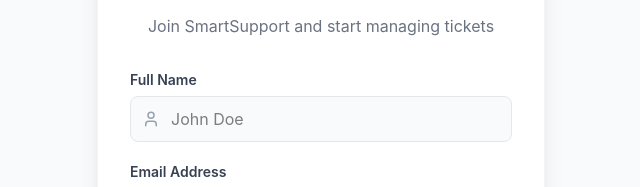
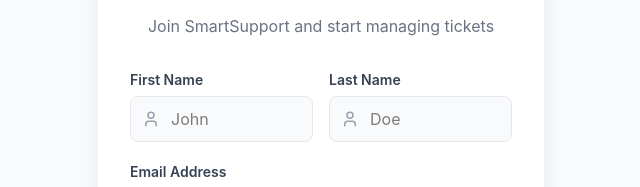
Before and after one commit to hamza-iddou/SmartSupport-Ofppt-Pfe, a React (Vite) app in the folder FrontEnd/: page /register in a window 1280 px wide. Shown: the part 180-367 px from the top of the page, without its empty margins (319-959 px from the left). Built offline with nearby package versions, Linux system fonts and the light colour scheme.

Commit message:
fix register

```diff
--- a/FrontEnd/src/context/AuthContext.jsx
+++ b/FrontEnd/src/context/AuthContext.jsx
@@ -35,8 +35,8 @@
     return response.data;
   };
 
-  const register = async (name, email, password) => {
-    const response = await api.post('/register', { name, email, password });
+  const register = async (name, lastName, email, password) => {
+    const response = await api.post('/register', { name, last_name: lastName, email, password });
     const { token, user } = response.data;
     localStorage.setItem('token', token);
     setToken(token);
--- a/FrontEnd/src/pages/Login.jsx
+++ b/FrontEnd/src/pages/Login.jsx
@@ -19,7 +19,12 @@
       await login(email, password);
       navigate('/workspaces');
     } catch (err) {
-      setError(err.response?.data?.message || 'Login failed. Please check your credentials.');
+      if (err.response?.data?.errors) {
+        const validationErrors = Object.values(err.response.data.errors).flat().join(' ');
+        setError(validationErrors);
+      } else {
+        setError(err.response?.data?.msg || err.response?.data?.message || 'Login failed. Please check your credentials.');
+      }
     } finally {
       setLoading(false);
     }
--- a/FrontEnd/src/pages/Register.jsx
+++ b/FrontEnd/src/pages/Register.jsx
@@ -5,6 +5,7 @@
 
 const Register = () => {
   const [name, setName] = useState('');
+  const [lastName, setLastName] = useState('');
   const [email, setEmail] = useState('');
   const [password, setPassword] = useState('');
   const [error, setError] = useState('');
@@ -17,10 +18,16 @@
     setError('');
     setLoading(true);
     try {
-      await register(name, email, password);
+      await register(name, lastName, email, password);
       navigate('/workspaces');
     } catch (err) {
-      setError(err.response?.data?.message || 'Registration failed. Please try again.');
+      if (err.response?.data?.errors) {
+        // Flatten and join nested validation errors (e.g. {"last_name": ["The last name field is required."]})
+        const validationErrors = Object.values(err.response.data.errors).flat().join(' ');
+        setError(validationErrors);
+      } else {
+        setError(err.response?.data?.msg || err.response?.data?.message || 'Registration failed. Please try again.');
+      }
     } finally {
       setLoading(false);
     }
@@ -42,8 +49,9 @@
         )}
 
         <form onSubmit={handleSubmit} className="space-y-5">
+          <div className="grid grid-cols-1 sm:grid-cols-2 gap-4">
             <div>
-            <label className="block text-sm font-semibold text-gray-700 mb-1.5">Full Name</label>
+              <label className="block text-sm font-semibold text-gray-700 mb-1.5">First Name</label>
               <div className="relative">
                 <User className="absolute left-3 top-1/2 -translate-y-1/2 text-gray-400" size={18} />
                 <input
@@ -52,8 +60,24 @@
                   value={name}
                   onChange={(e) => setName(e.target.value)}
                   className="w-full pl-10 pr-4 py-2.5 bg-gray-50 border border-gray-200 rounded-lg focus:ring-2 focus:ring-blue-500 transition-all outline-none"
-                placeholder="John Doe"
+                  placeholder="John"
                 />
+              </div>
+            </div>
+
+            <div>
+              <label className="block text-sm font-semibold text-gray-700 mb-1.5">Last Name</label>
+              <div className="relative">
+                <User className="absolute left-3 top-1/2 -translate-y-1/2 text-gray-400" size={18} />
+                <input
+                  type="text"
+                  required
+                  value={lastName}
+                  onChange={(e) => setLastName(e.target.value)}
+                  className="w-full pl-10 pr-4 py-2.5 bg-gray-50 border border-gray-200 rounded-lg focus:ring-2 focus:ring-blue-500 transition-all outline-none"
+                  placeholder="Doe"
+                />
+              </div>
             </div>
           </div>
 
```
Lines whose indentation alone changed are shown as unchanged.
